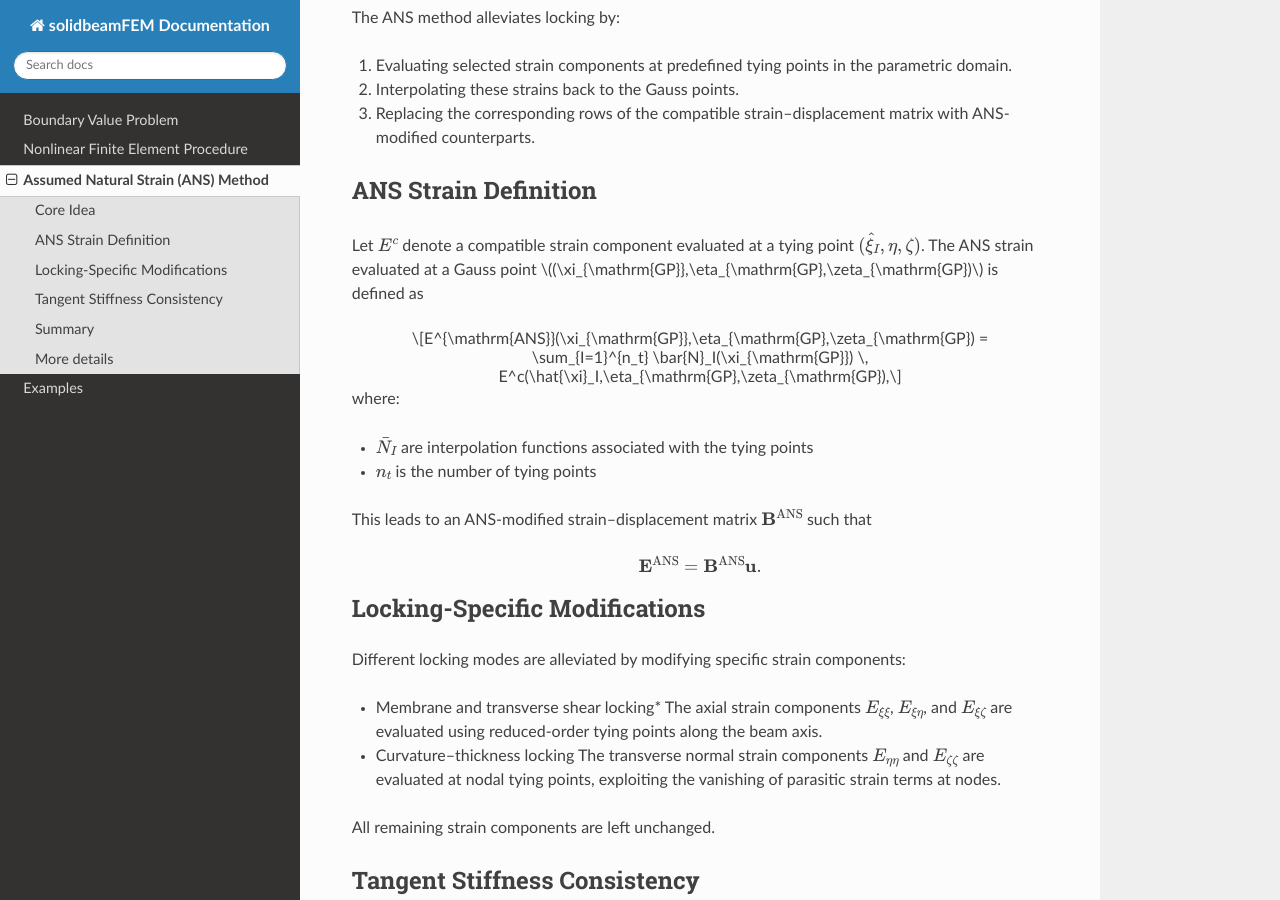
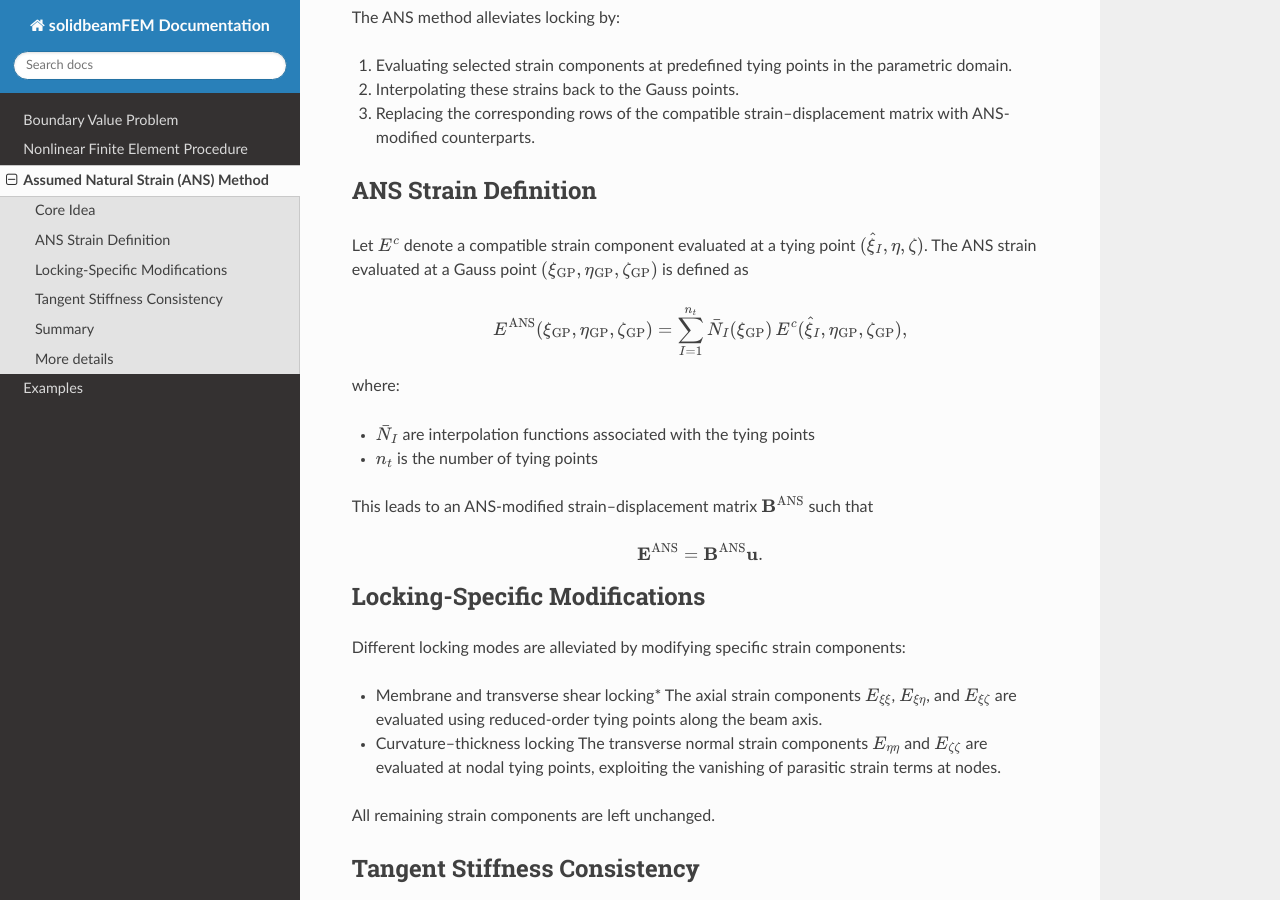
Before and after one commit to jaafaralaswad/solidbeamfem, a Sphinx documentation site: the page built from docs/source/ans.rst, in a window 1280 px wide and 900 px high, scrolled down 714 px. Built offline with Sphinx 7.4.7 and the Read the Docs theme 3.1.0, drawn with Linux system fonts in a browser that asks for light colours.

Commit message:
Update ans.rst

```diff
--- a/docs/source/ans.rst
+++ b/docs/source/ans.rst
@@ -45,15 +45,15 @@ ANS Strain Definition
 
 Let :math:`E^c` denote a compatible strain component evaluated at a tying point
 :math:`(\hat{\xi}_I,\eta,\zeta)`. The ANS strain evaluated at a Gauss point
-:math:`(\xi_{\mathrm{GP}},\eta_{\mathrm{GP},\zeta_{\mathrm{GP})` is defined as
+:math:`(\xi_{\mathrm{GP}},\eta_{\mathrm{GP}},\zeta_{\mathrm{GP}})` is defined as
 
 .. math::
 
-   E^{\mathrm{ANS}}(\xi_{\mathrm{GP}},\eta_{\mathrm{GP},\zeta_{\mathrm{GP})
+   E^{\mathrm{ANS}}(\xi_{\mathrm{GP}},\eta_{\mathrm{GP}},\zeta_{\mathrm{GP}})
    =
    \sum_{I=1}^{n_t}
    \bar{N}_I(\xi_{\mathrm{GP}})
-   \, E^c(\hat{\xi}_I,\eta_{\mathrm{GP},\zeta_{\mathrm{GP}),
+   \, E^c(\hat{\xi}_I,\eta_{\mathrm{GP}},\zeta_{\mathrm{GP}}),
 
 where:
 
```
